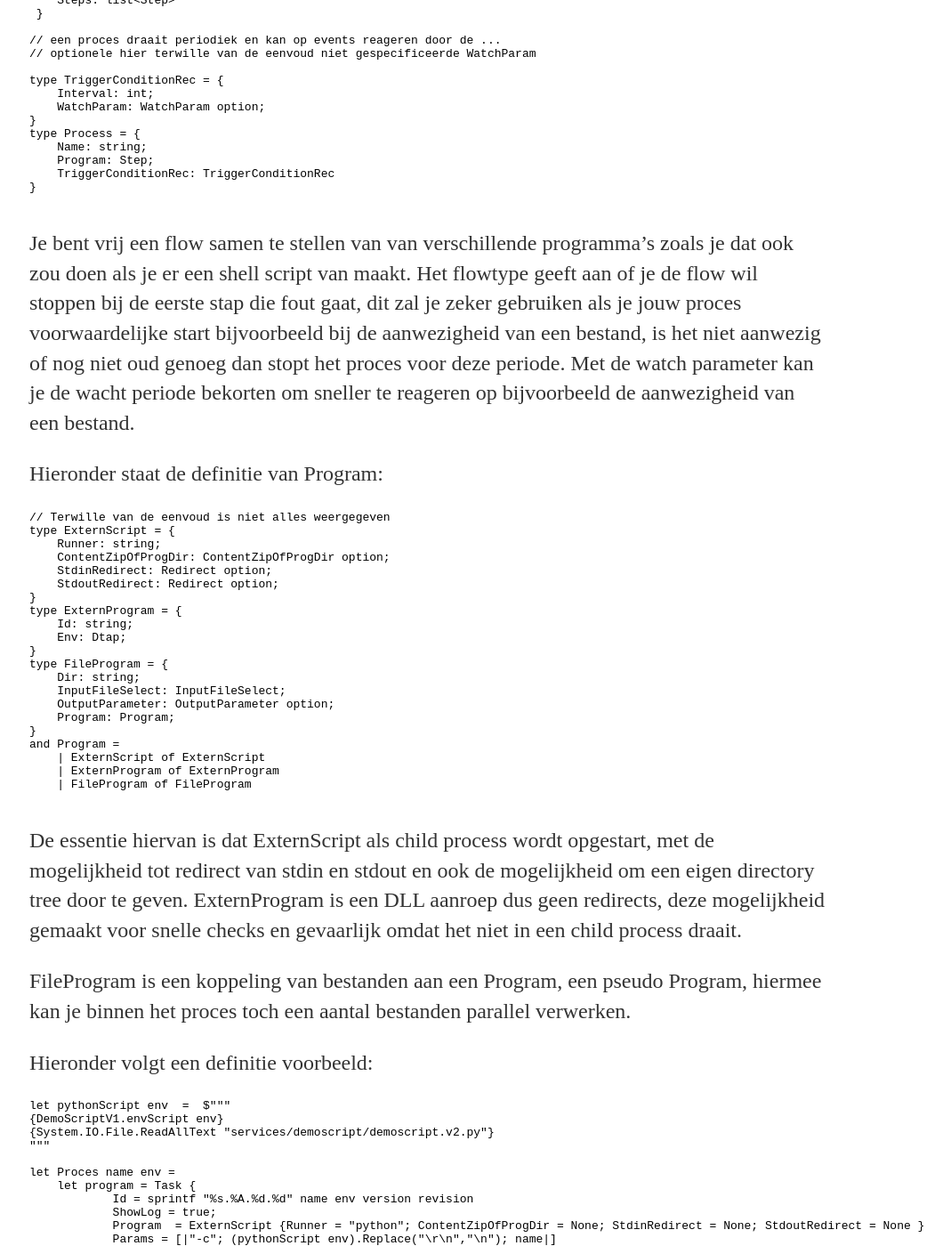
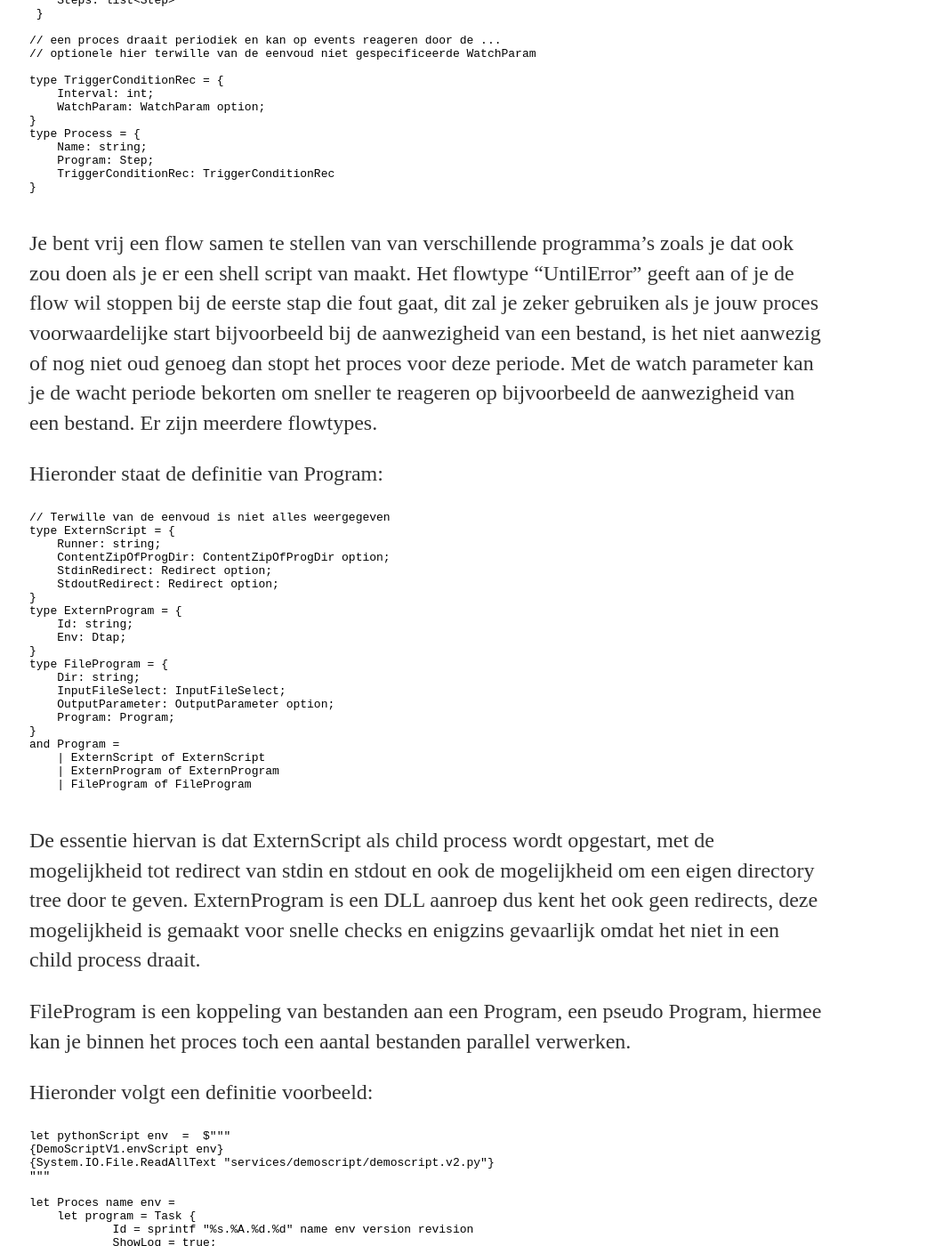
Before and after one commit to paedelm/paedelm.github.io, a Jekyll site: the page built from _posts/2021-04-26-processen beschrijven.md, in a window 1280 px wide and 1400 px high, scrolled down 1414 px. Shown: the whole window at 89% size, without its empty margins (159-1228 px from the left). Built offline with Jekyll 4.4.1, drawn with Linux system fonts in a browser that asks for light colours.

Commit message:
tikfouten

```diff
--- a/_posts/2021-04-26-processen beschrijven.md
+++ b/_posts/2021-04-26-processen beschrijven.md
@@ -50,7 +50,7 @@ type Process = {
 }
 
  ~~~
-Je bent vrij een flow samen te stellen van van verschillende programma's zoals je dat ook zou doen als je er een shell script van maakt. Het flowtype geeft aan of je de flow wil stoppen bij de eerste stap die fout gaat, dit zal je zeker gebruiken als je jouw proces voorwaardelijke start bijvoorbeeld bij de aanwezigheid van een bestand, is het niet aanwezig of nog niet oud genoeg dan stopt het proces voor deze periode. Met de watch parameter kan je de wacht periode bekorten om sneller te reageren op bijvoorbeeld de aanwezigheid van een bestand.
+Je bent vrij een flow samen te stellen van van verschillende programma's zoals je dat ook zou doen als je er een shell script van maakt. Het flowtype "UntilError" geeft aan of je de flow wil stoppen bij de eerste stap die fout gaat, dit zal je zeker gebruiken als je jouw proces voorwaardelijke start bijvoorbeeld bij de aanwezigheid van een bestand, is het niet aanwezig of nog niet oud genoeg dan stopt het proces voor deze periode. Met de watch parameter kan je de wacht periode bekorten om sneller te reageren op bijvoorbeeld de aanwezigheid van een bestand. Er zijn meerdere flowtypes.
 
 Hieronder staat de definitie van Program:
 ~~~
@@ -77,7 +77,7 @@ and Program =
     | FileProgram of FileProgram
 
 ~~~
-De essentie hiervan is dat ExternScript als child process wordt opgestart, met de mogelijkheid tot redirect van stdin en stdout en ook de mogelijkheid om een eigen directory tree door te geven. ExternProgram is een DLL aanroep dus geen redirects, deze mogelijkheid gemaakt voor snelle checks en gevaarlijk omdat het niet in een child process draait.
+De essentie hiervan is dat ExternScript als child process wordt opgestart, met de mogelijkheid tot redirect van stdin en stdout en ook de mogelijkheid om een eigen directory tree door te geven. ExternProgram is een DLL aanroep dus kent het ook geen redirects, deze mogelijkheid is gemaakt voor snelle checks en enigzins gevaarlijk omdat het niet in een child process draait.
 
 FileProgram is een koppeling van bestanden aan een Program, een pseudo Program, hiermee kan je binnen het proces toch een aantal bestanden parallel verwerken.
 
```
